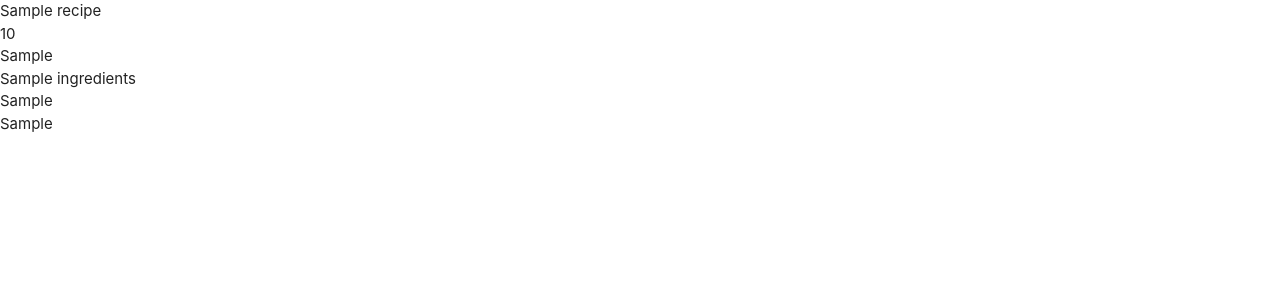
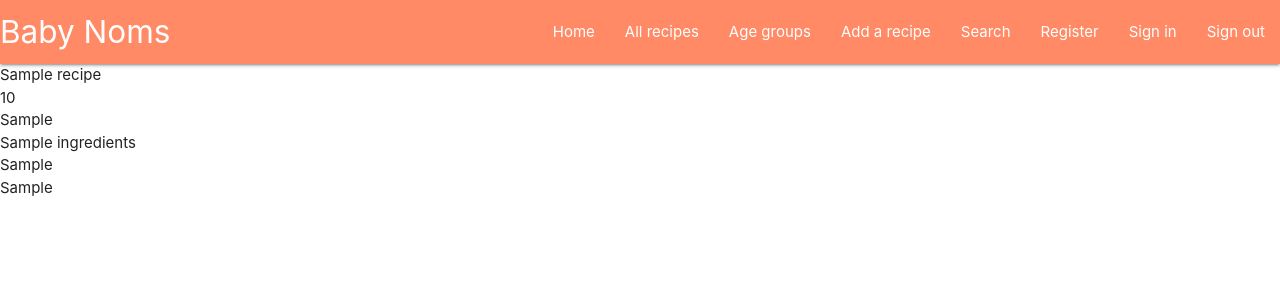
Before and after one commit to olga-od-ua/MS3repo, a Flask app: page / in a window 1280 px wide. Shown: the top 300 px of the page. Run offline with Flask 2, Linux system fonts and the light colour scheme; a database or web service that is not in the repository returns one stand-in record (values such as "Sample title"); some libraries are stand-ins or nearby versions.

Commit message:
Add Navbar and Sidenav

```diff
--- a/static/js/script.js
+++ b/static/js/script.js
@@ -0,0 +1,3 @@
+$(document).ready(function(){
+    $('.sidenav').sidenav();
+  });
--- a/templates/base.html
+++ b/templates/base.html
@@ -13,6 +13,37 @@
 </head>
 <body>
 
+    <header>
+        <nav class="deep-orange lighten-2">
+            <div class="nav-wrapper">
+                <a href="{{ url_for('get_recipes') }}" class="brand-logo">Baby Noms</a>
+                <a href="#" data-target="mobile-demo" class="sidenav-trigger"><i class="fas fa-bars"></i></a>
+                <ul class="right hide-on-med-and-down">
+                    <li><a href="{{ url_for('get_recipes') }}">Home</a></li>
+                    <li><a href="#">All recipes</a></li>
+                    <li><a href="#">Age groups</a></li>
+                    <li><a href="#">Add a recipe</a></li>
+                    <li><a href="#">Search</a></li>
+                    <li><a href="#">Register</a></li>
+                    <li><a href="#">Sign in</a></li>
+                    <li><a href="#">Sign out</a></li>
+                </ul>
+            </div>
+          </nav>
+
+        <ul class="sidenav" id="mobile-demo">
+            <li><h4 class="center-align">Baby Noms</h4></li>
+            <li><a href="{{ url_for('get_recipes') }}">Home</a></li>
+            <li><a href="#">All recipes</a></li>
+            <li><a href="#">Age groups</a></li>
+            <li><a href="#">Add a recipe</a></li>
+            <li><a href="#">Search</a></li>
+            <li><a href="#">Register</a></li>
+            <li><a href="#">Sign in</a></li>
+            <li><a href="#">Sign out</a></li>
+        </ul>
+    </header>
+
     {% block content %}
     {% endblock %}
 
```
